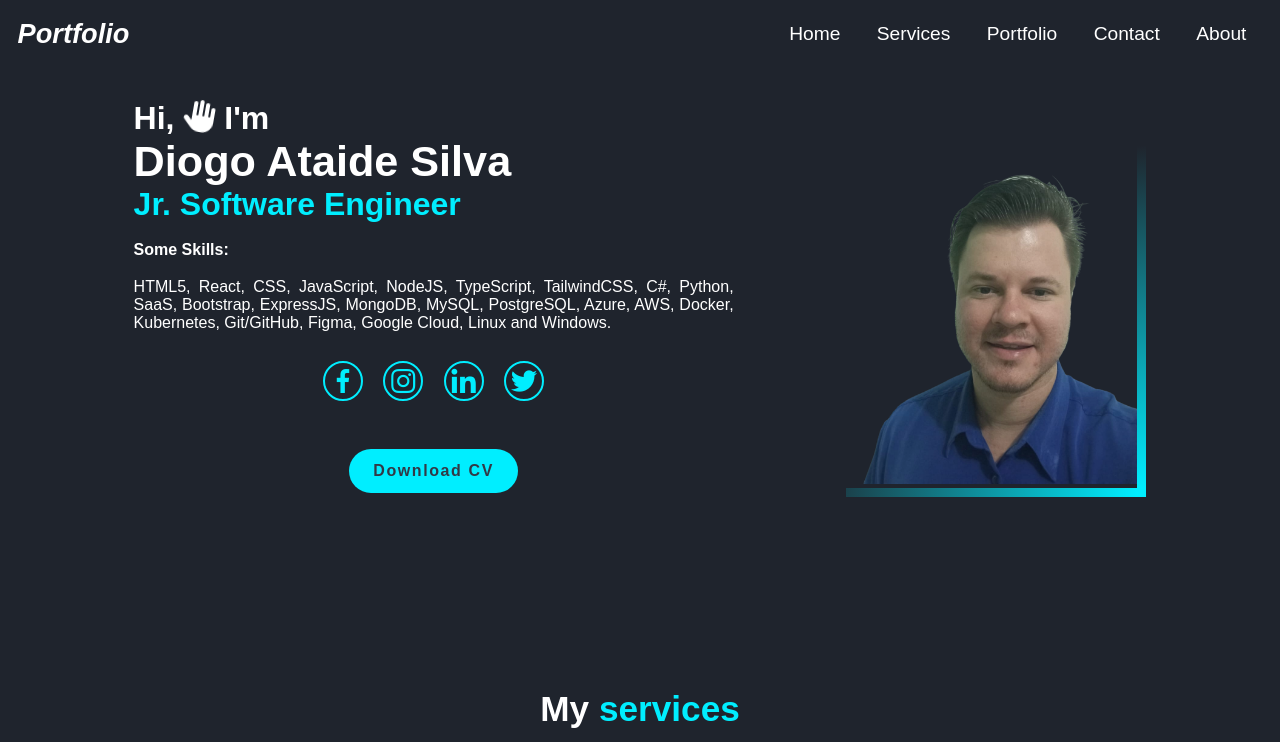
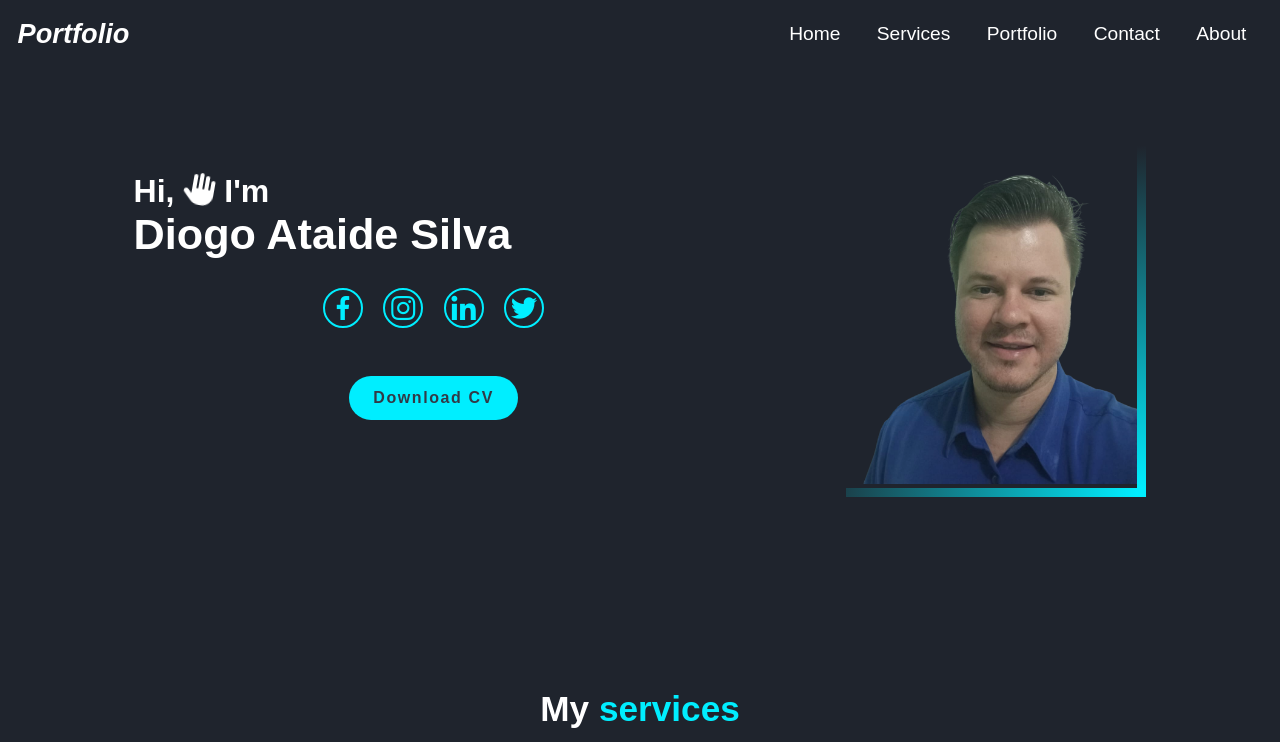
Before and after one commit to diatsilva007/portfolio, a plain HTML site: page index.html in a window 1280 px wide. Shown: the top 742 px of the page. Drawn offline with nearby package versions, Linux system fonts and the light colour scheme.

Commit message:
feat: Adicionada div com id typing effect

```diff
--- a/index.html
+++ b/index.html
@@ -53,8 +53,9 @@
 
             <h3>Hi, <i class="fas fa-hand-paper wave"></i> I'm</h3>
             <h1>Diogo Ataide Silva </h1>
-            <h3><span>Jr. Software Engineer</span></h3><br>
-            <h4>Some Skills:</h4>
+            <div id="typing-effect"></div>
+            <!--<h3><span>Jr. Software Engineer</span></h3><br>-->
+            <!--<h4>Some Skills:</h4>
 
 
             <p>
@@ -62,7 +63,7 @@
                 Bootstrap, ExpressJS, MongoDB, MySQL, PostgreSQL, Azure, AWS, Docker, Kubernetes, Git/GitHub, Figma,
                 Google Cloud,
                 Linux and Windows.
-            </p>
+            </p>-->
 
             <div class="social-media">
                 <a href="https://www.facebook.com/diogoatsilva"><i class='bx bxl-facebook' alt="Facebook"></i></a>
```
